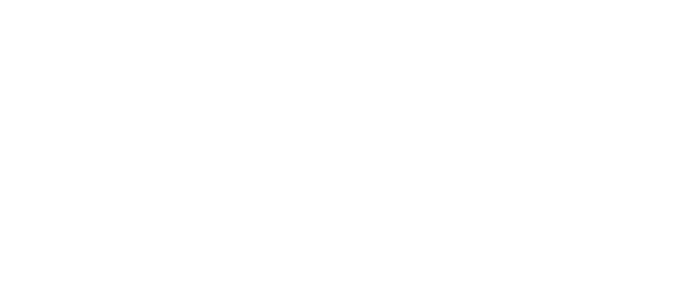
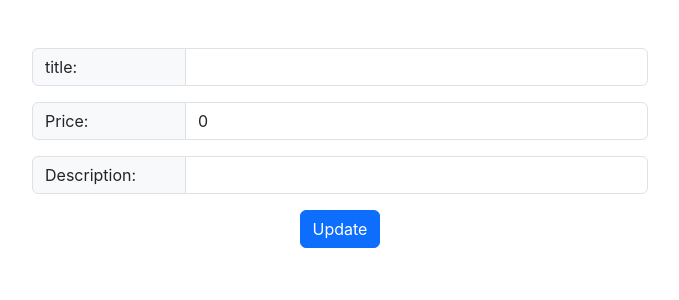
Before and after one commit to nizar-jouini/Product_Manager, a React (Create React App) app in the folder client/: page /products/edit/1 in a window 1280 px wide. Before the commit this address had no page. Shown: the top 300 px of the page, without its empty margins (300-979 px from the left). Built offline with nearby package versions, Linux system fonts and the light colour scheme; no server answers.

Commit message:
Adding Update one Product

```diff
--- a/client/src/App.js
+++ b/client/src/App.js
@@ -1,5 +1,6 @@
 import './App.css';
 import DisplayOneProduct from './components/DisplayOneProduct';
+import UpdateProduct from './components/updateProduct';
 import Main from './views/Main';
 import { Routes, Route } from 'react-router-dom'
 
@@ -10,6 +11,7 @@
         <Route element={<Main />} path='/products' default />  {/* adding the default makes this the default path */}
         <Route element={<DisplayOneProduct />} path='/products/:id' />  {/* The :id part of our path is a variable that we
             must give value. */}
+        <Route element={<UpdateProduct />} path='/products/edit/:id' />
       </Routes>
     </div>
   );
--- a/client/src/components/DisplayAllProducts.jsx
+++ b/client/src/components/DisplayAllProducts.jsx
@@ -33,7 +33,10 @@
                             <td>{ product.title }</td>
                             <td>{ product.price }</td>
                             <td>{ product.description }</td>
-                            <td><Link to={`/products/${ product._id }`}>{ product.title }'s Page!</Link></td>
+                            <td>
+                                <Link to={`/products/${ product._id }`} className='me-3'>Show</Link>
+                                <Link to={`/products/edit/${ product._id }`}>Edit</Link>
+                            </td>
                         </tr>
                     ))
                 }
--- /dev/null
+++ b/client/src/components/updateProduct.jsx
@@ -0,0 +1,63 @@
+import axios from 'axios'
+import React, { useEffect, useState } from 'react'
+import { useParams, useNavigate } from 'react-router-dom'
+
+const UpdateProduct = () => {
+    const [title, setTitle] = useState("")
+    const [price, setPrice] = useState(0)
+    const [description, setDescription] = useState("")
+    const {id} = useParams()
+    const navigate = useNavigate()
+
+    useEffect(() => {
+        axios.get("http://localhost:8000/products/" + id)
+            .then(res => {
+                setTitle(res.data.title);
+                setPrice(res.data.price);
+                setDescription(res.data.description);
+            }
+              )
+            .catch(err => console.log(err))
+    }, [id])
+
+    const updateProduct = (e) => {
+        e.preventDefault()
+        axios.put('http://localhost:8000/products/' + id, {
+            title,    // this is shortcut syntax for title: title
+            price,    // this is shortcut syntax for price: price
+            description    // this is shortcut syntax for description: description
+        })
+        .then(res => {
+            console.log(res);
+            navigate("/products"); // this will take us back to the Main.js
+        })
+        .catch(err => console.log(err))
+    }
+
+  return (
+    <div className="container w-50 mt-5">
+        <form onSubmit={ updateProduct }>
+            <div className="input-group mb-3">
+                {/* When the user types in this input, our onChange synthetic event
+                    runs this arrow function, setting that event's target's (input)
+                    value (what's typed into the input) to our updated state   */}
+                <span className="input-group-text w-25">title:</span>
+                <input type="text" className="form-control" name='title' value={title} onChange={ (e) => setTitle(e.target.value) }/>
+            </div>
+            <div className="input-group mb-3">
+                <span className="input-group-text w-25">Price:</span>
+                <input className="text form-control" name='price' value={price} onChange={ (e) => setPrice(e.target.value) }/>
+            </div>
+            <div className="input-group mb-3">
+                <span className="input-group-text w-25">Description:</span>
+                <input className="text form-control" name='description' value={description} onChange={ (e) => setDescription(e.target.value) }/>
+            </div>
+            <div className="d-flex justify-content-center align-items-center">
+                <input className="btn btn-primary mb-3" type="submit" value="Update" />
+            </div>
+        </form>
+    </div>
+  )
+}
+
+export default UpdateProduct
```
Also changed, not shown: 2 other files (tests, documents, lock files or other folders).
